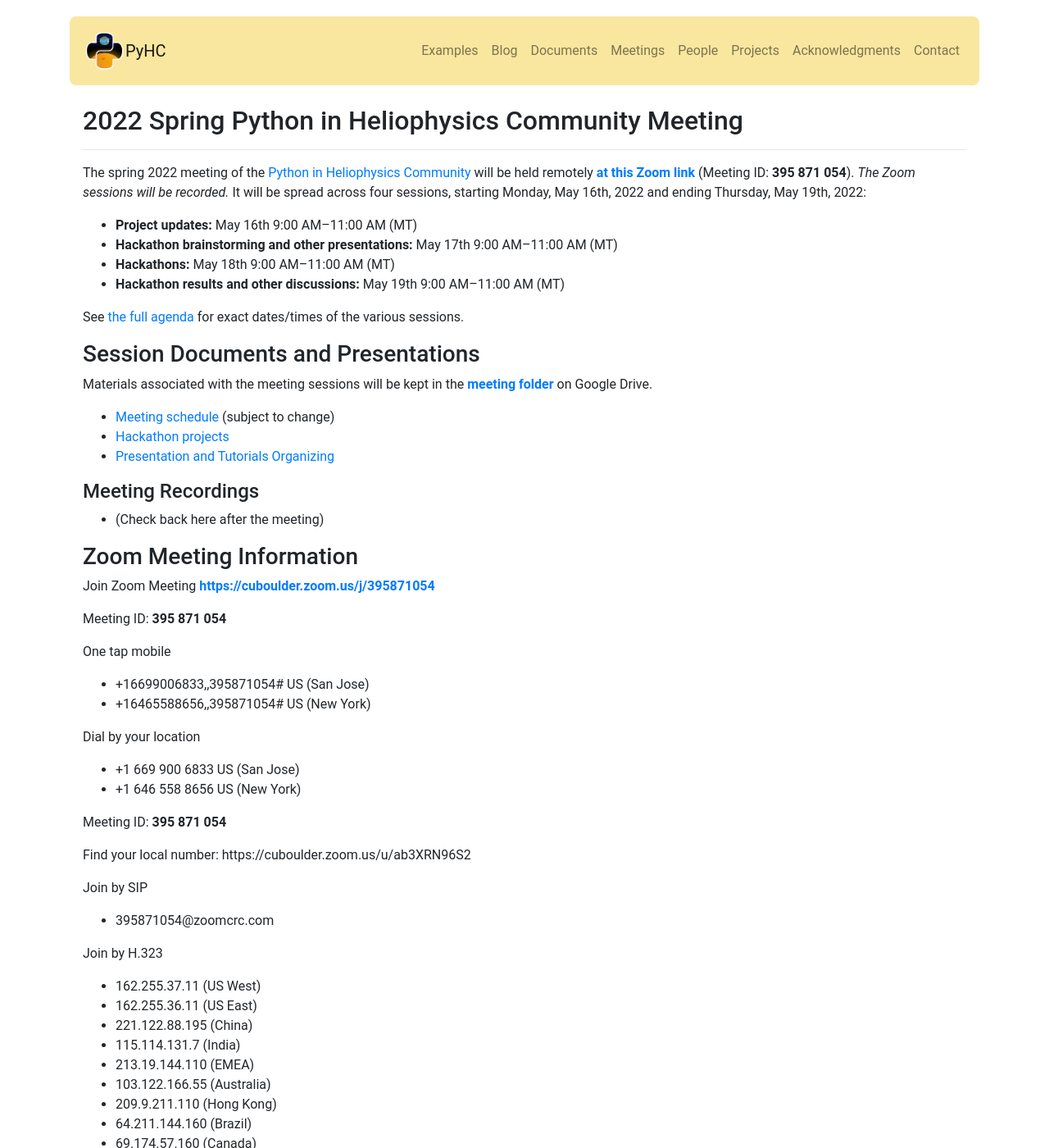
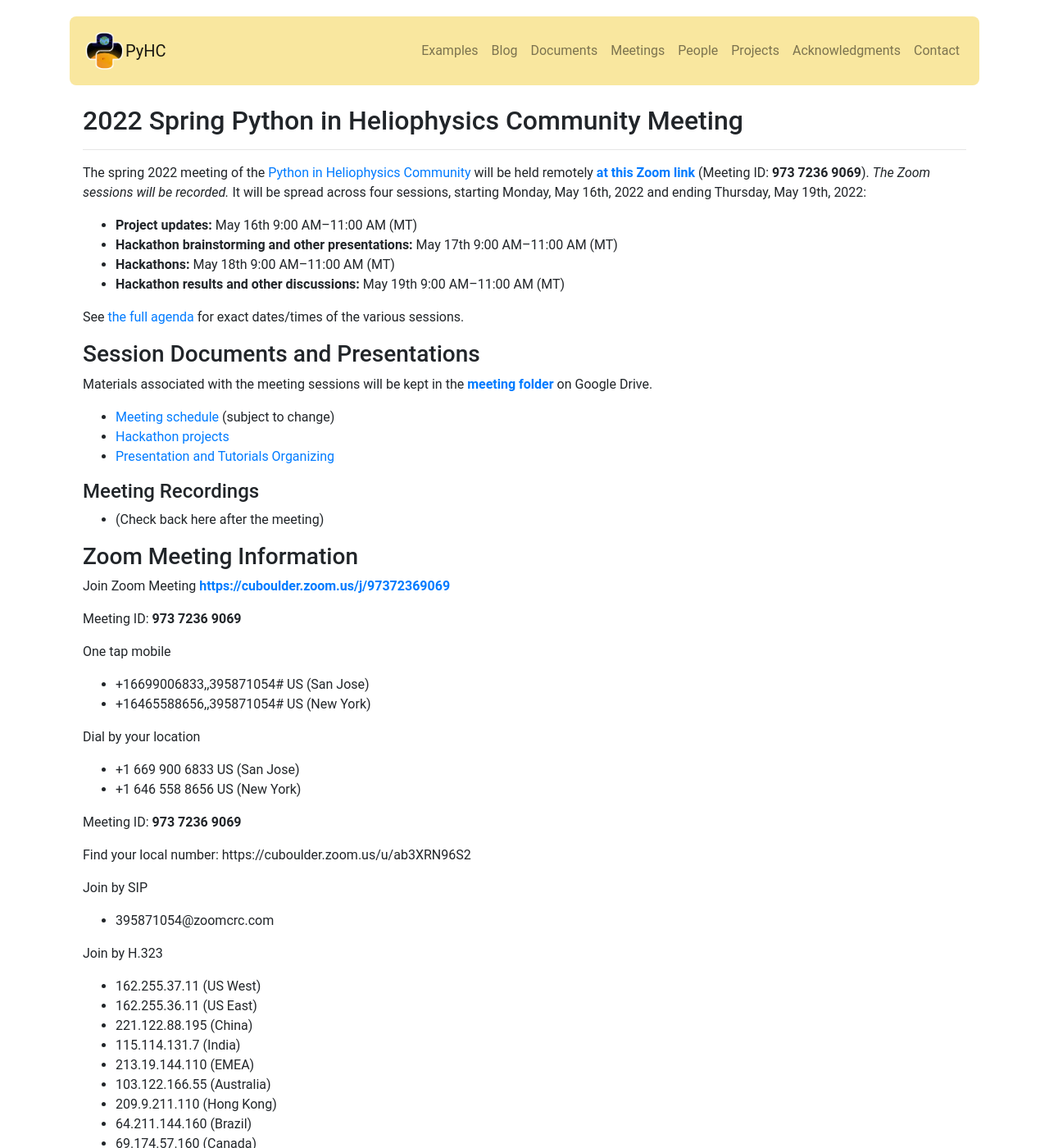
Before and after one commit to heliophysicsPy/heliophysicsPy.github.io, a Jekyll site: the page built from _pages/meetings/spring2022.md, in a window 1280 px wide and 1400 px high. Shown: the whole window at 82% size. Built offline with Jekyll 4.4.1, drawn with Linux system fonts in a browser that asks for light colours; nearby versions of some CDN libraries; some of the changed text lies outside the part shown.

Commit message:
Update Zoom info

```diff
--- a/_pages/meetings/spring2022.md
+++ b/_pages/meetings/spring2022.md
@@ -5,7 +5,7 @@ permalink: /meetings/spring2022/
 exclude: true
 ---
 
-The spring 2022 meeting of the [Python in Heliophysics Community](http://heliopython.org) will be held remotely [**at this Zoom link**](https://cuboulder.zoom.us/j/395871054) (Meeting ID: **395 871 054**). _The Zoom sessions will be recorded._ It will be spread across four sessions, starting Monday, May 16th, 2022 and ending Thursday, May 19th, 2022:
+The spring 2022 meeting of the [Python in Heliophysics Community](http://heliopython.org) will be held remotely [**at this Zoom link**](https://cuboulder.zoom.us/j/97372369069) (Meeting ID: **973 7236 9069**). _The Zoom sessions will be recorded._ It will be spread across four sessions, starting Monday, May 16th, 2022 and ending Thursday, May 19th, 2022:
 
  - **Project updates:** May 16th 9:00 AM–11:00 AM (MT)
  - **Hackathon brainstorming and other presentations:** May 17th 9:00 AM–11:00 AM (MT)
@@ -29,9 +29,9 @@ Materials associated with the meeting sessions will be kept in the [**meeting fo
 ### Zoom Meeting Information
 
 Join Zoom Meeting
-[**https://cuboulder.zoom.us/j/395871054**](https://cuboulder.zoom.us/j/395871054)
+[**https://cuboulder.zoom.us/j/97372369069**](https://cuboulder.zoom.us/j/97372369069)
 
-Meeting ID: **395 871 054**
+Meeting ID: **973 7236 9069**
 
 One tap mobile
  - +16699006833,,395871054# US (San Jose)
@@ -41,7 +41,7 @@ Dial by your location
  - +1 669 900 6833 US (San Jose)
  - +1 646 558 8656 US (New York)
 
-Meeting ID: **395 871 054**
+Meeting ID: **973 7236 9069**
 
 Find your local number: https://cuboulder.zoom.us/u/ab3XRN96S2
 
@@ -60,7 +60,7 @@ Join by H.323
  - 69.174.57.160 (Canada)
  - 207.226.132.110 (Japan)
 
-Meeting ID: **395 871 054**
+Meeting ID: **973 7236 9069**
 
 ### Registration
 
```
